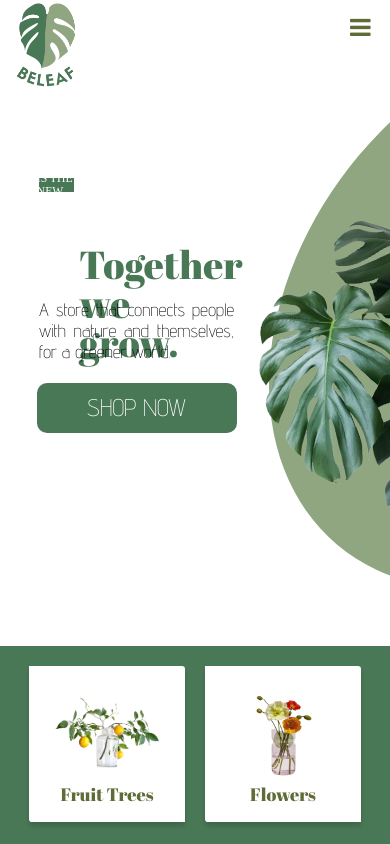
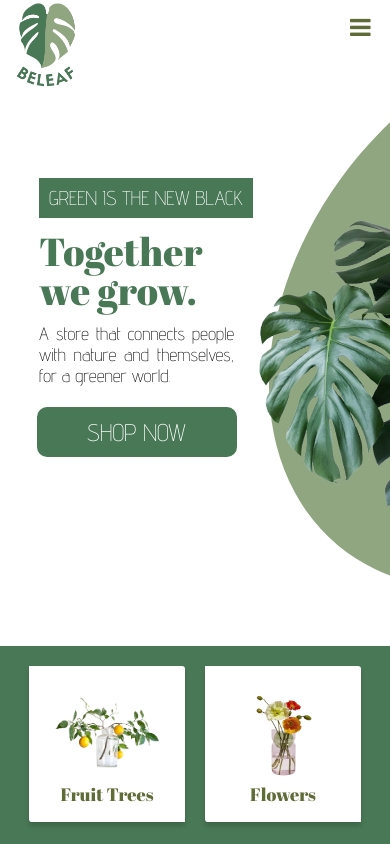
Before and after one commit to maju-degrandi/web-development---final-project, a React (Create React App) app: page / in a window 390 px wide. Shown: the top 844 px of the page. Built offline with nearby package versions, Linux system fonts and the light colour scheme; the HTML template or start-up script is replaced by a standard one.

Commit message:
Fixing styles

```diff
--- a/src/pages/Register.jsx
+++ b/src/pages/Register.jsx
@@ -12,7 +12,10 @@ export const PageRegister = () => {
     return (
          <div className="basic-form" action={handleRegister}>
                 <h1 className="title">Register</h1>
-                <img id="background-image1" src={backimage}/>
+
+                <figure className='background-login'>
+                    <img id="background-image1" src={backimage}/>
+                </figure>
                 <form className="basic-form-form" >
                     <Input label="E-mail*: " input="email" type="email" require={true}/>
                     <div className='person-form'>
--- a/src/styles/home.css
+++ b/src/styles/home.css
@@ -170,17 +170,6 @@
     .home-main-text {
         margin-left: 10%;
         width: 50vw;
-    }
-    .green-background {
-        background-color: #497856;
-        font-family: Advent_Pro;
-        width: 9vw;
-        height: 3.5vw;
-        padding: 0.8vw;
-        margin: 0 0 10 0;
-        font-weight: 400;
-        font-size: 3vw;
-        color: white;
     }
     #elipse {
         position: absolute;
--- a/src/styles/item.css
+++ b/src/styles/item.css
@@ -122,7 +122,7 @@
         width: 100%;
     }
 
-    h2 {
+    #item-desc h2 {
         padding: 40px;
     }
 }
```
